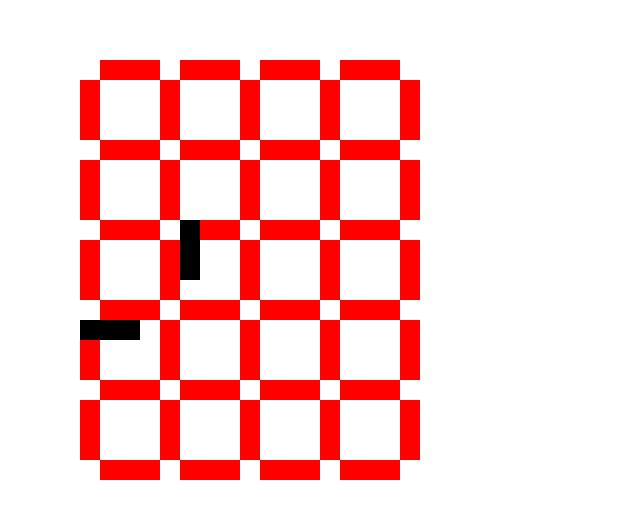
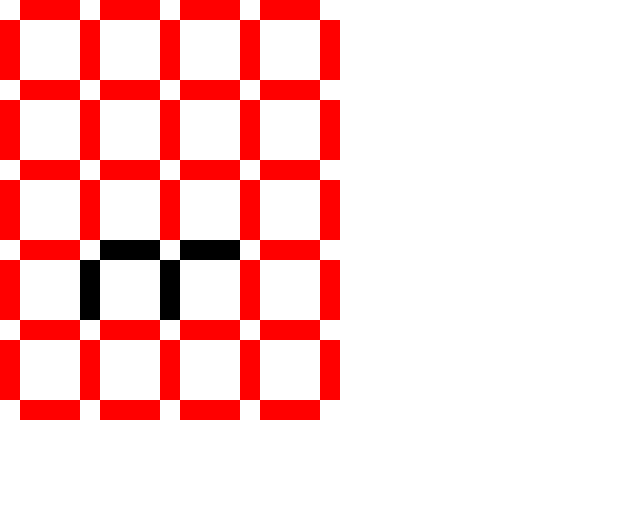
Before and after one commit to hotehrud/math-problem, a Vue app: page / in a window 1280 px wide. Shown: the top 518 px of the page, without its empty margins (0-640 px from the left). Built offline with nearby package versions, Linux system fonts and the light colour scheme.

Commit message:
Refactoring

```diff
--- a/src/components/Board.vue
+++ b/src/components/Board.vue
@@ -30,6 +30,8 @@
 </template>
 
 <script>
+let moving = false;
+
 import match from "@/components/unit/match";
 
 let width = 20;
@@ -45,6 +47,7 @@ export default {
   },
   data() {
     return {
+      currentTarget: -1,
       width: 20,
       height: 60,
       mouseX: 0,
@@ -55,24 +58,36 @@ export default {
       col: [],
       points: [
         {
-          x: 80,
-          y: 320,
-          width: 60,
-          height: 20
+          x: height * 1 + width * 1,
+          y: height * 3 + width * 4,
+          width: width,
+          height: height
         },
         {
-          x: 180,
-          y: 220,
-          width: 20,
-          height: 60
+          x: height * 2 + width * 2,
+          y: height * 3 + width * 4,
+          width: width,
+          height: height
+        },
+        {
+          x: height * 2 + width * 3,
+          y: height * 3 + width * 3,
+          width: height,
+          height: width
+        },
+        {
+          x: height * 1 + width * 2,
+          y: height * 3 + width * 3,
+          width: height,
+          height: width
         }
       ]
     };
   },
   created() {
-    for (let i = 1; i <= r; i++) {
-      for (let j = 1; j <= c; j++) {
-        let t = i * (height + width);
+    for (let i = 0; i < r; i++) {
+      for (let j = 0; j < c; j++) {
+        let t = i * (height + width) + width;
         let l = j * (height + width);
 
         this.row.push({
@@ -89,13 +104,13 @@ export default {
       }
     }
 
-    for (let i = 1; i <= r - 1; i++) {
-      for (let j = 1; j <= c + 1; j++) {
+    for (let i = 0; i < r - 1; i++) {
+      for (let j = 0; j < c + 1; j++) {
         let t = j * height;
         let l = i * (height + width) + width;
 
-        if (j > 1 && j <= c + 1) {
-          t += width * j - width;
+        if (j > 0 && j < c + 1) {
+          t += width * j;
         }
 
         this.col.push({
@@ -113,6 +128,30 @@ export default {
     }
   },
   methods: {
+    matchClick(idx) {
+      this.currentTarget = idx;
+
+      if (moving) {
+        document.removeEventListener("mousemove", this.move);
+        moving = !moving;
+        this.tracking(idx, false);
+        return;
+      }
+
+      this.tracking(idx, true);
+      moving = !moving;
+
+      document.addEventListener("mousemove", this.move);
+    },
+    move(e) {
+      this.points[this.currentTarget].x = e.clientX - 10;
+      this.points[this.currentTarget].y = e.clientY - 10;
+    },
+    check() {
+      this.points.forEach(v => {
+        console.log(v);
+      });
+    },
     tracking(idx, start) {
       if (!start) {
         document.removeEventListener("mousemove", this.mouseUpdate);
@@ -121,8 +160,10 @@ export default {
         let point = this.prevTarget.getBoundingClientRect();
         this.points[idx].width = point.width;
         this.points[idx].height = point.height;
-        this.$refs.match[idx].$el.style.transform =
-          "translate(" + point.left + "px, " + point.top + "px)";
+        this.points[idx].x = point.left;
+        this.points[idx].y = point.top;
+
+        this.check();
         return;
       }
 
@@ -136,13 +177,13 @@ export default {
       this.mouseX = e.pageX;
       this.mouseY = e.pageY;
 
-      this.findAllowArea();
+      this.find();
     },
-    findAllowArea() {
+    find() {
       let target;
       this.min = 99999999999;
       this.$refs.allow.forEach((candidate, i) => {
-        let temp = this.getDistance(
+        let temp = this.distance(
           candidate.style.top.slice(0, -2),
           candidate.style.left.slice(0, -2),
           this.mouseX,
@@ -161,7 +202,7 @@ export default {
       target.style.backgroundColor = "blue";
       this.prevTarget = target;
     },
-    getDistance(cy, cx, mx, my) {
+    distance(cy, cx, mx, my) {
       return (mx - cx) * (mx - cx) + (my - cy) * (my - cy);
     }
   }
--- a/src/components/unit/match.vue
+++ b/src/components/unit/match.vue
@@ -2,7 +2,7 @@
   <div
     class="match"
     :style="[staticStyle, {transform: translateXY}]"
-    @mousedown="initialClick">
+    @mousedown="click">
   </div>
 </template>
 
@@ -29,10 +29,6 @@ export default {
     }
   },
   components: {},
-  mounted() {
-    this.translateX = this.x;
-    this.translateY = this.y;
-  },
   data() {
     return {
       translateX: 0,
@@ -47,26 +43,12 @@ export default {
       };
     },
     translateXY() {
-      return "translate(" + this.translateX + "px, " + this.translateY + "px)";
+      return "translate(" + this.x + "px, " + this.y + "px)";
     }
   },
   methods: {
-    move(e) {
-      this.translateX = e.clientX - 10;
-      this.translateY = e.clientY - 10;
-    },
-    initialClick() {
-      if (moving) {
-        document.removeEventListener("mousemove", this.move);
-        moving = !moving;
-        this.$parent.tracking(this.idx, false);
-        return;
-      }
-
-      this.$parent.tracking(this.idx, true);
-      moving = !moving;
-
-      document.addEventListener("mousemove", this.move, false);
+    click(e) {
+      this.$parent.matchClick(this.idx)
     }
   }
 };
```
